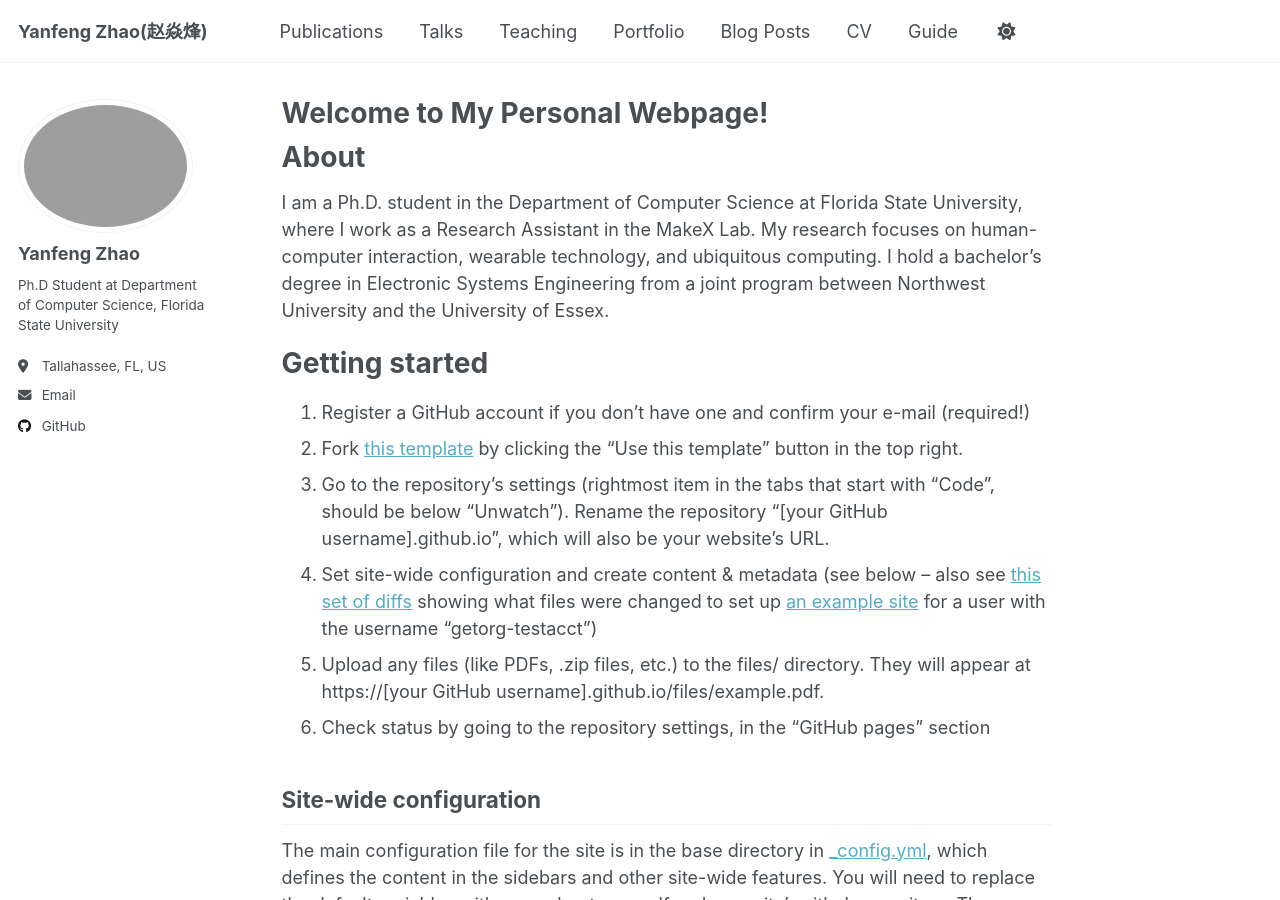
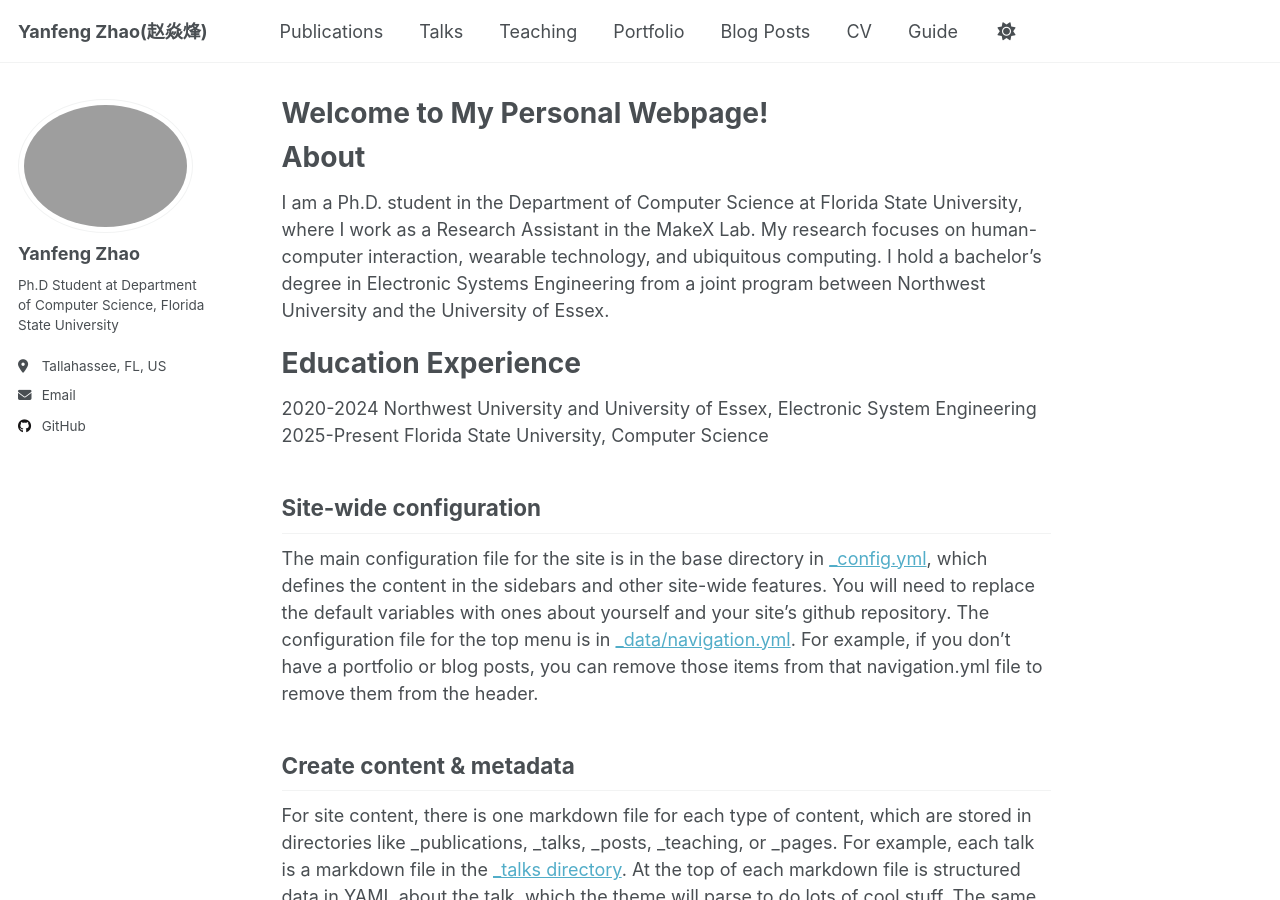
Before and after one commit to YanfengZhaoMakeX/YanfengZhaoMakeX.github.io, a Jekyll site: the page built from _pages/about.md, in a window 1280 px wide and 900 px high. Built offline with Jekyll 4.4.1, drawn with Linux system fonts in a browser that asks for light colours.

Commit message:
Update about.md

```diff
--- a/_pages/about.md
+++ b/_pages/about.md
@@ -11,14 +11,12 @@ About
 I am a Ph.D. student in the Department of Computer Science at Florida State University, where I work as a Research Assistant in the MakeX Lab. My research focuses on human-computer interaction, wearable technology, and ubiquitous computing. I hold a bachelor's degree in Electronic Systems Engineering from a joint program between Northwest University and the University of Essex.
 
 
-Getting started
+Education Experience
 ======
-1. Register a GitHub account if you don't have one and confirm your e-mail (required!)
-1. Fork [this template](https://github.com/academicpages/academicpages.github.io) by clicking the "Use this template" button in the top right.
-1. Go to the repository's settings (rightmost item in the tabs that start with "Code", should be below "Unwatch"). Rename the repository "[your GitHub username].github.io", which will also be your website's URL.
-1. Set site-wide configuration and create content & metadata (see below -- also see [this set of diffs](http://archive.is/3TPas) showing what files were changed to set up [an example site](https://getorg-testacct.github.io) for a user with the username "getorg-testacct")
-1. Upload any files (like PDFs, .zip files, etc.) to the files/ directory. They will appear at https://[your GitHub username].github.io/files/example.pdf.
-1. Check status by going to the repository settings, in the "GitHub pages" section
+2020-2024 Northwest University and University of Essex, Electronic System Engineering
+2025-Present Florida State University, Computer Science
+
+
 
 Site-wide configuration
 ------
```
